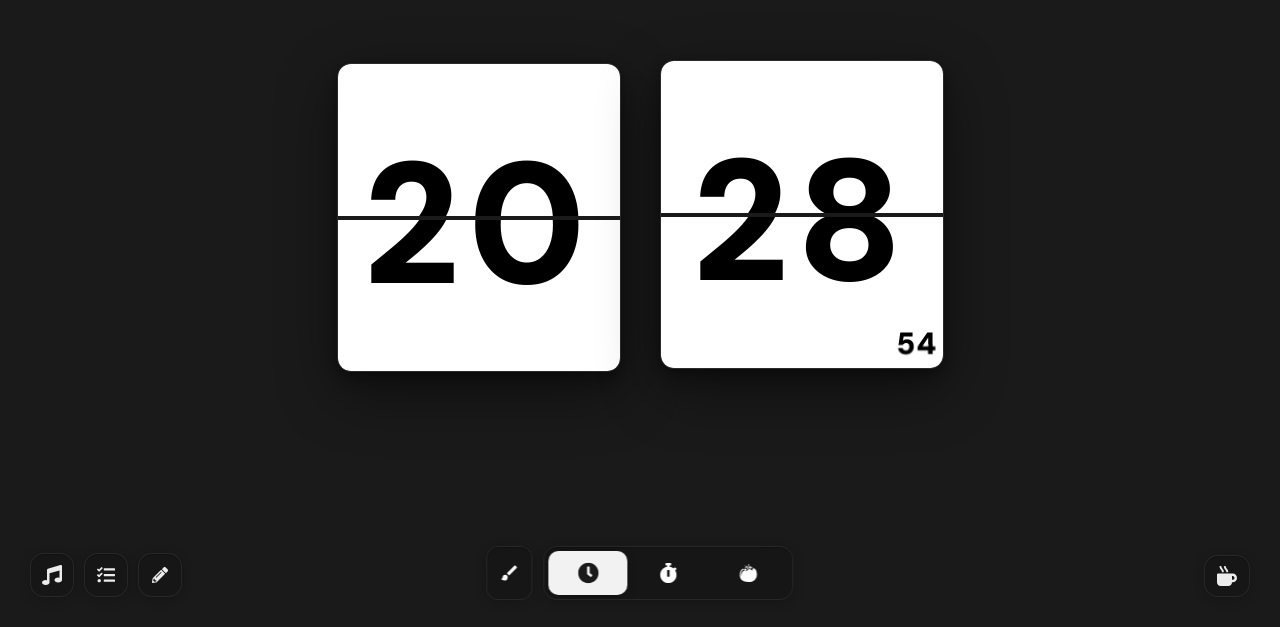
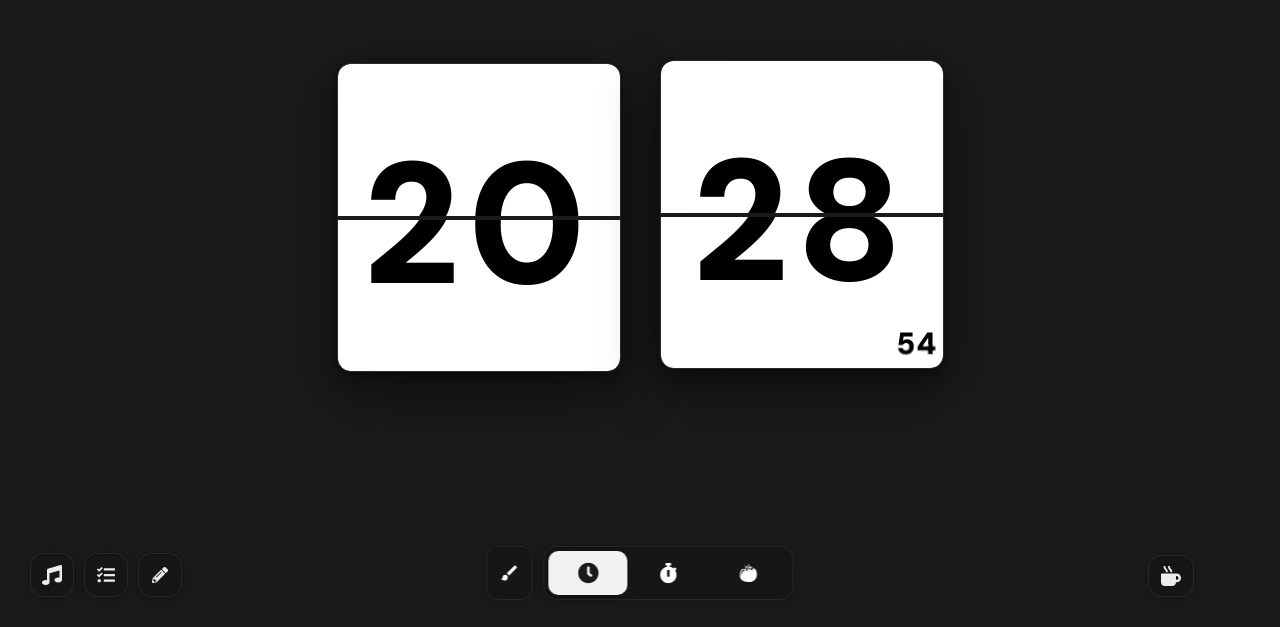
Before and after one commit to yagoTobi/good-flip-clock, a React (Vite) app: page / in a window 1280 px wide. Shown: the part 173-800 px from the top of the page. Built offline with nearby package versions, Linux system fonts and the light colour scheme.

Commit message:
Add share button to app
Share button is now available in three locations: as a
fixed button on desktop, inline in the landscape bar, and
inline in the mobile bottom bar. The coffee button position
was adjusted to accommodate the new fixed share button.

```diff
--- a/src/App.css
+++ b/src/App.css
@@ -267,6 +267,7 @@ body {
   }
 
   .app.focus-mode .coffee-button,
+  .app.focus-mode .share-button-container,
   .app.focus-mode .music-player-root,
   .app.focus-mode .task-list-root,
   .app.focus-mode .notes-root,
--- a/src/App.jsx
+++ b/src/App.jsx
@@ -7,6 +7,7 @@ import CustomizationPanel from "./components/CustomizationPanel";
 import TimerSettings from "./components/TimerSettings";
 import PomodoroSettings from "./components/PomodoroSettings";
 import CoffeeButton from "./components/CoffeeButton";
+import ShareButton from "./components/ShareButton/ShareButton";
 import MusicPlayer from "./components/MusicPlayer";
 import TaskList from "./components/TaskList";
 import NotesPanel from "./components/NotesPanel";
@@ -297,6 +298,7 @@ function AppContent() {
     <div className={`app ${isLightBg ? "light-bg" : "dark-bg"}${isIdle ? " focus-mode" : ""}${!mobileChromeVisible ? " mobile-chrome-hidden" : ""}`}>
       <InspirationalQuote />
       <CoffeeButton />
+      <ShareButton />
       <MusicPlayer
         isOpen={panels.music}
         onToggle={() => togglePanel("music")}
--- a/src/components/CoffeeButton/CoffeeButton.css
+++ b/src/components/CoffeeButton/CoffeeButton.css
@@ -1,7 +1,7 @@
 .coffee-button {
   position: fixed;
   bottom: 30px;
-  right: 30px;
+  right: 86px;
   z-index: 100;
 
   display: flex;
--- a/src/components/LandscapeBar/LandscapeBar.jsx
+++ b/src/components/LandscapeBar/LandscapeBar.jsx
@@ -1,4 +1,5 @@
 import { FaMugHot } from "react-icons/fa";
+import { ShareButtonInline } from "../ShareButton/ShareButton";
 import { MODES } from "../../constants";
 import "./LandscapeBar.css";
 
@@ -49,6 +50,7 @@ function LandscapeBar({
         >
           <FaMugHot size={14} aria-hidden="true" />
         </button>
+        <ShareButtonInline className="lb-btn" iconSize={14} />
       </div>
     </>
   );
--- a/src/components/MobileBottomBar/MobileBottomBar.jsx
+++ b/src/components/MobileBottomBar/MobileBottomBar.jsx
@@ -1,5 +1,6 @@
 import { useState, useEffect, useRef } from "react";
 import { FaPlay, FaPause, FaStop, FaCog, FaForward, FaMusic, FaMugHot } from "react-icons/fa";
+import { ShareButtonInline } from "../ShareButton/ShareButton";
 import { MODES } from "../../constants";
 import "./MobileBottomBar.css";
 
@@ -168,6 +169,7 @@ function MobileBottomBar({
         >
           <FaMugHot size={18} aria-hidden="true" />
         </button>
+        <ShareButtonInline className="mb-util-btn" iconSize={18} />
       </div>
     </div>
   );
```
